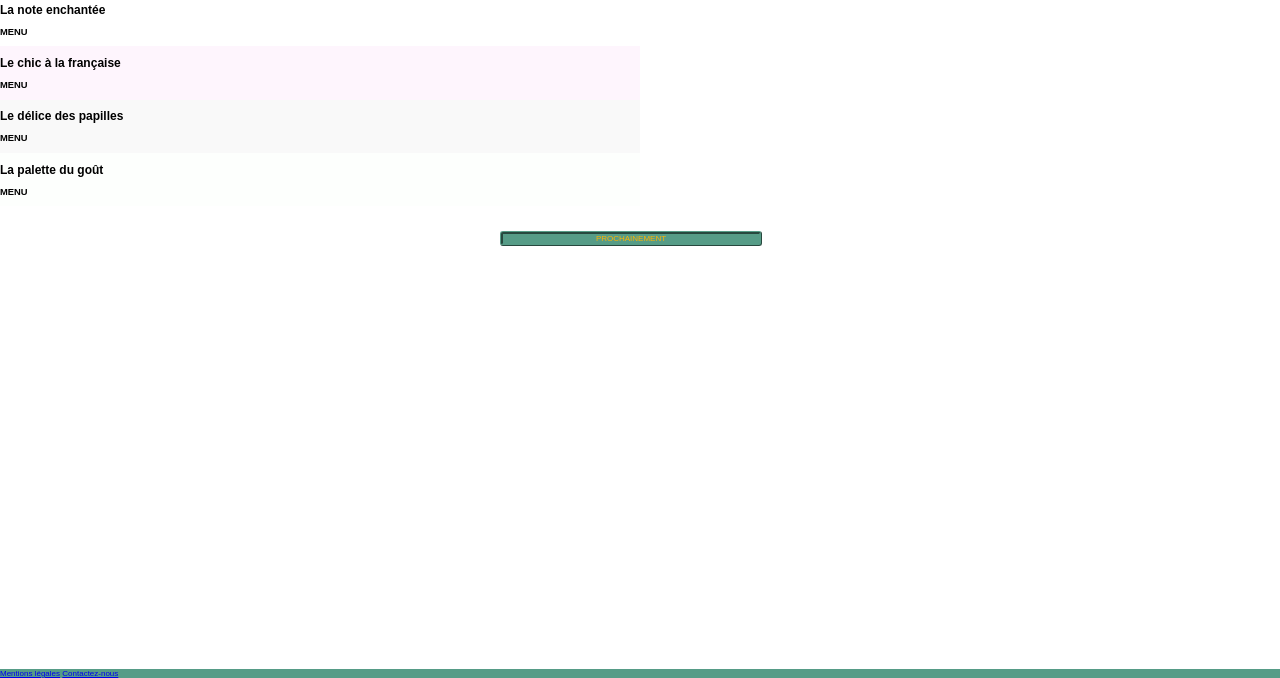
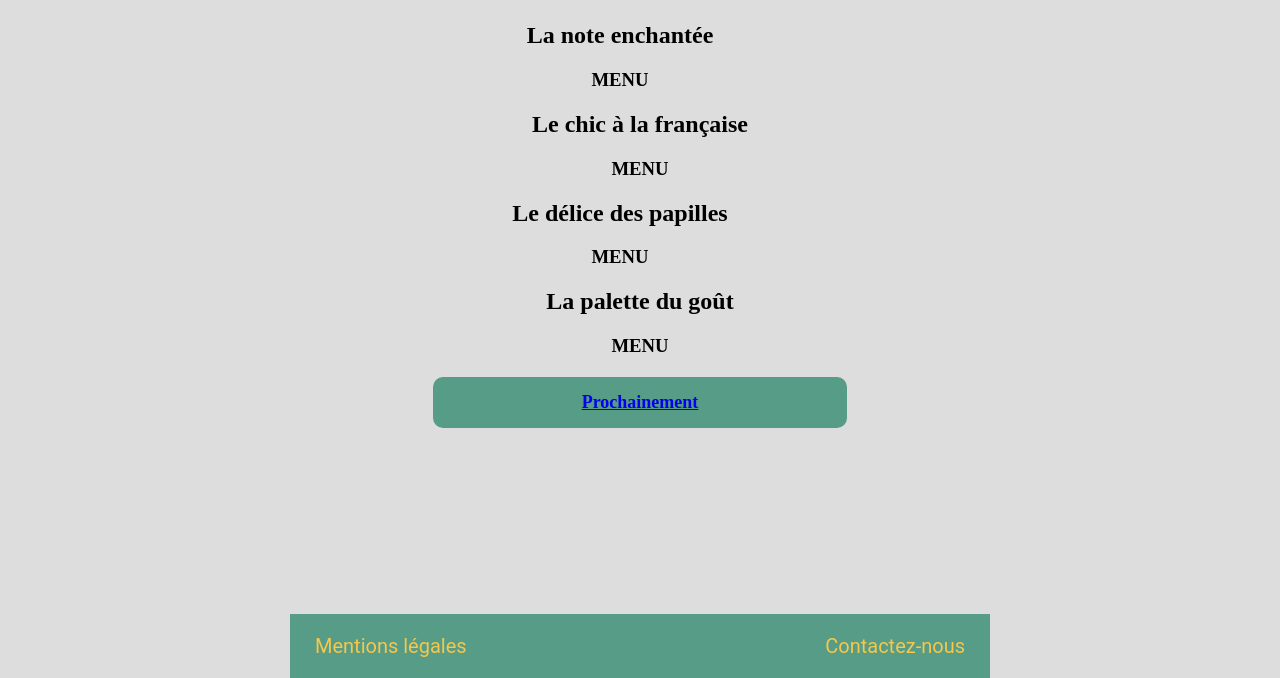
Before and after one commit to CorentinLeb/OhMyfood, a website: page index.html in a window 1280 px wide. Shown: the part 122-800 px from the top of the page. Drawn offline with Linux system fonts and the light colour scheme.

Commit message:
test on html / css

```diff
--- a/index.html
+++ b/index.html
@@ -33,7 +33,9 @@
         </div>
     </section>
 
-    <div id="soon">Prochainement</div>
+    <div id="soon">
+        <a href="#">Prochainement</a>
+    </div>
     <footer>
         <a href="./menu/mentions_legales.html">Mentions légales</a>
         <a href="mailto:yacinedjed@gmail.com">Contactez-nous</a>
--- a/style.css
+++ b/style.css
@@ -1,14 +1,20 @@
 body {
-    color: $color-primary;
-    margin: 0;
-    font-family: 'Montserrat',sans-serif;
-    font-size: 0.5em;
+	background-color: #ddd;
+	text-align: center;
+	margin: 0;
+	padding: 0;
 }
 
 header {
     background: #569C87;
 
 }
+
+header, footer {
+	max-width: 700px;
+	margin: 0 auto;
+}
+
 h1 {
     font-family: Roboto, cursive;
 	background-color: #569C87;
@@ -22,8 +28,14 @@ h3 {
     text-transform: uppercase;
 }
 
-#menus {
-    display: grid;
+.menus {
+    width: 37%;
+	height: 350px;
+	margin: 4%;
+	display: inline-block;
+	vertical-align: top;
+	box-shadow: 0 0 4px 4px #ddd;
+	text-decoration: none;
 }
 
 #laNote {
@@ -35,7 +47,7 @@ h3 {
 }
 
 footer {
-    background-color: #569C87;
+	background-color: #569C87;
 	position: fixed;
 	bottom: 0;
 	left: 0;
@@ -43,14 +55,22 @@ footer {
 	display: inline-block;
 }
 
-#footerStyle {
-    color: $color1
-    text-align: center;
+footer a {
+	font-family: Roboto, cursive;
+	font-size: 20px;
+	color: #F5C74A;
+	text-decoration: none;
+
 }
 
-#contactUs {
-    color: $color1;
-    margin-left: 83%;
+footer a:first-child {
+	float: left;
+	padding: 20px 0px 0 25px ;
+}
+
+footer a:last-child {
+	float: right;
+	padding: 20px 25px 20px 0;
 }
 
 #laNote {
@@ -59,41 +79,13 @@ footer {
 
 }
 
-#leChic {
-    background: #FEF5FD;
-    max-width: 50%;
-
-}
-
-#leDelice {
-    background: #F9F9F9;
-    max-width: 50%;
-}
-
-#laPalette {
-    background: #FDFFFD;
-    max-width: 50%;
-}
-
-.musicNote {
-    text-align: center;
-}
-
-.menu:hover {
-    border: 3px black ridge;
-    border-radius: 5px;
-}
 
 #soon {
-    background: #569C87;
-    color: #FFB300;
-    margin-bottom: 20px;
-    max-width: 20%;
-    margin-left: 500px;
-    margin-top: 25px;
-    text-align: center;
-    border: 3px #569C87 ridge;
-    border-radius: 3px;
-    text-transform: uppercase;
-    text-transform: bold;
+    width: 30%;
+	margin: 20px auto;
+	background-color: #569C87;
+	padding: 15px;
+	font-size: 18px;
+	font-weight: bold;
+	border-radius: 10px;
 }
```
